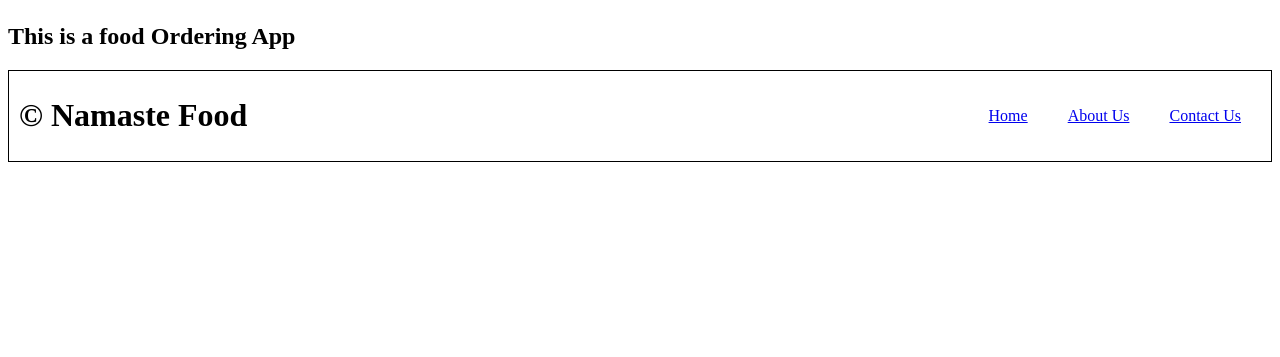
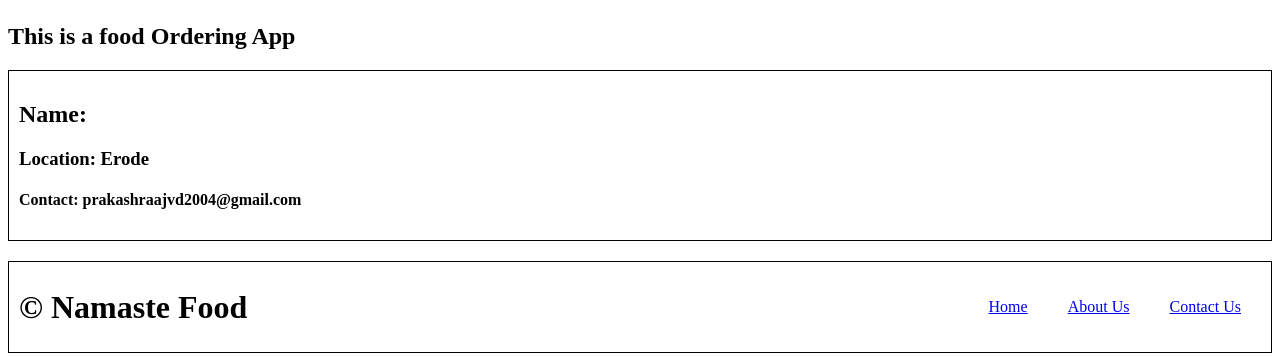
Before and after one commit to PrakashraajVD/namaste-react, a React (Vite) app: page /about in a window 1280 px wide. Shown: the part 221-578 px from the top of the page. Built offline with nearby package versions, Linux system fonts and the light colour scheme.

Commit message:
feat: ep8 code practice

```diff
--- a/index.css
+++ b/index.css
@@ -62,6 +62,7 @@
   justify-content: space-between;
   align-items: center;
   padding: 0px 10px;
+  margin-top: 20px;
 }
 
 .footer-links > ul {
@@ -89,10 +90,15 @@
 }
 
 .login-btn {
-    padding: 0 20px;
-    cursor:pointer;
+  padding: 0 20px;
+  cursor: pointer;
 }
 
 .features {
-    display: flex;
+  display: flex;
 }
+
+.user-card {
+  padding: 10px;
+  border: 1px solid black;
+}
--- a/src/components/About.js
+++ b/src/components/About.js
@@ -1,10 +1,28 @@
-const About = () => {
+import User from './User';
+import UserClass from './UserClass';
+import { Component } from 'react';
+
+class About extends Component {
+  constructor(props) {
+    super(props);
+    // console.log('Parent Constructor ');
+  }
+
+  componentDidMount() {
+    // console.log('Parent Component Did Mount');
+  }
+
+  render() {
+    // console.log('Parent Render');
     return (
       <div className="about">
         <h1>About</h1>
         <h2>This is a food Ordering App</h2>
+        {/* <UserClass name={'FirstChild'} location={'Erode (class)'} /> */}
+        <User />
       </div>
     );
-};
+  }
+}
 
 export default About;
--- /dev/null
+++ b/src/components/User.js
@@ -0,0 +1,20 @@
+import { useEffect, useState } from 'react';
+
+const User = ({ name }) => {
+  useEffect(() => {
+    const timer = setInterval(() => console.log('Set Interval called'), 1000);
+    return () => {
+      clearInterval(timer);
+    };
+  }, []);
+
+  return (
+    <div className="user-card">
+      <h2>Name: {name}</h2>
+      <h3>Location: Erode</h3>
+      <h4>Contact: prakashraajvd2004@gmail.com</h4>
+    </div>
+  );
+};
+
+export default User;
--- /dev/null
+++ b/src/components/UserClass.js
@@ -0,0 +1,52 @@
+import React from 'react';
+
+class UserClass extends React.Component {
+  constructor(props) {
+    super(props);
+    console.log(this.props.name + 'Child constructor');
+    this.state = {
+      userInfo: {
+        name: 'Dummy',
+        location: 'Default',
+      },
+    };
+  }
+
+  async componentDidMount() {
+    this.timer = setInterval(() => console.log('set Interval called'), 1000);
+    console.log(this.props.name + 'Child Component Did Mount');
+    const data = await fetch('https://api.github.com/users/prakashraajVD');
+    const json = await data.json();
+
+    this.setState({
+      userInfo: json,
+    });
+    console.log(json);
+  }
+
+  componentDidUpdate(prevProps, prevState) {
+    if (this.state.count !== prevState.count || this.state.count2 !== prevState.count2) {
+    }
+    console.log('Component did update');
+  }
+
+  componentWillUnmount() {
+    clearInterval(this.timer);
+    console.log('Component will unmount');
+  }
+
+  render() {
+    console.log('FirstChild Render');
+    const { name, location, avatar_url } = this.state.userInfo;
+    return (
+      <div className="user-card">
+        <img src={avatar_url}></img>
+        <h2>Name: {name}</h2>
+        <h3>Location: {location}</h3>
+        <h4>Contact: prakashraajvd2004@gmail.com</h4>
+      </div>
+    );
+  }
+}
+
+export default UserClass;
```
Also changed, not shown: 1 other file (tests, documents, lock files or other folders). Lines whose indentation alone changed are shown as unchanged.
